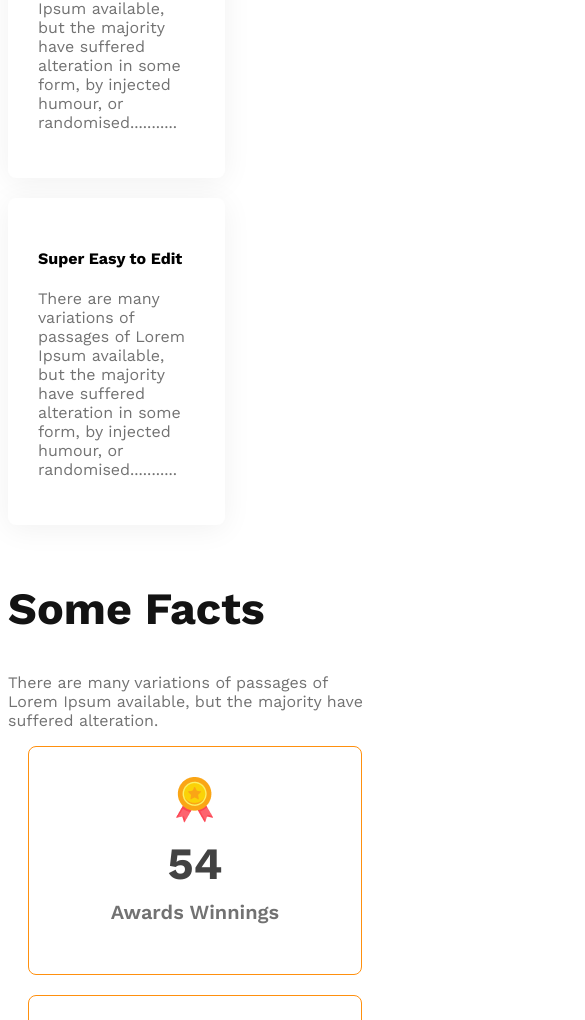
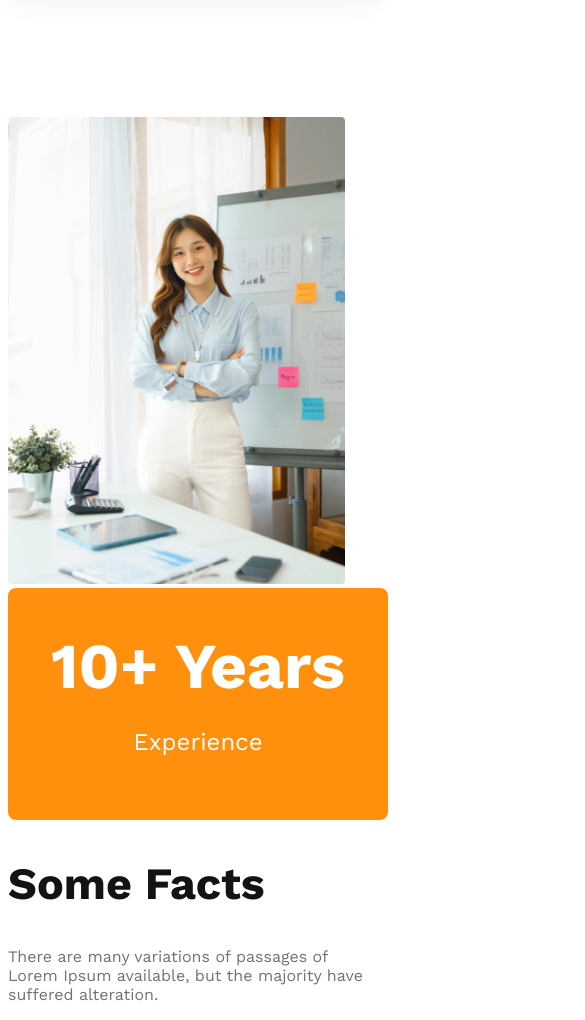
Before and after one commit to Mahin-Hasan/G3-Architects, a plain HTML site: page index.html in a window 390 px wide. Shown: the part 4361-5381 px from the top of the page, 585 px wide, since content can reach past the window. Drawn offline with nearby package versions, Linux system fonts and the light colour scheme.

Commit message:
made features section responsive

```diff
--- a/index.html
+++ b/index.html
@@ -74,7 +74,7 @@
                     <p class="text-grey">There are many variations of passages of Lorem Ipsum available, but the majority have suffered alteration in some form, by injected humour, or randomised...........</p>
                 </div>
             </div>
-            <div class="feature-img">
+            <div class="feature-image">
                 <img src="images/architect.png" alt="">
                 <div class="ten-years-badge">
                     <h2>10+ Years</h2>
--- a/styles/architect.css
+++ b/styles/architect.css
@@ -134,15 +134,29 @@
       box-shadow: 0px 4px 30px 0px rgba(0, 0, 0, 0.06);
   }
 
+  .feature-image img {
+      height: 90%;
+      margin-left: 90px;
+  }
+
   .ten-years-badge {
       border-radius: 8px;
       background: #FF900E;
       color: #FFF;
-      width: 342px;
+      width: 340px;
       padding: 40px;
+      text-align: center;
+      position: relative;
+      bottom: 100px;
   }
-  .ten-years-badge h2{
-    font-size: 4rem;
+
+  .ten-years-badge h2 {
+      font-size: 4rem;
+      margin: 0;
+  }
+
+  .ten-years-badge p {
+      font-size: 1.5rem;
   }
 
   /* Facts Section */
@@ -198,11 +212,20 @@
 
       nav,
       .teams-container,
+      .features,
       .facts-card-container,
-      .sponsors-img-container {
+      .sponsors-img-container
+       {
           flex-direction: column;
       }
-
+      .feature-image img{
+        width: 90%;
+        margin-left: 0;
+      }
+      .ten-years-badge{
+        position: static;
+        max-width: 300px;
+      }
       .teams-img-container {
           grid-template-columns: 1fr;
       }
@@ -224,6 +247,7 @@
       }
 
       nav,
+      .features,
       .teams-container,
       .sponsors-img-container {
           flex-direction: column;
```
